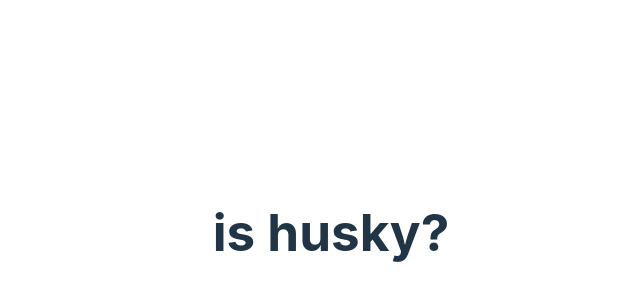
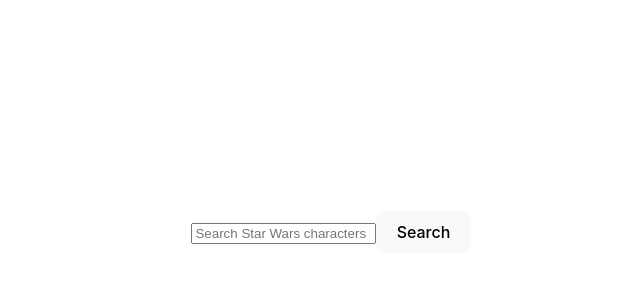
Before and after one commit to Nik-portfolio/ReactStudy, a React (Vite) app in the folder rs-react-app/: page / in a window 1280 px wide. Shown: the part 168-468 px from the top of the page, without its empty margins (309-949 px from the left). Built offline with nearby package versions, Linux system fonts and the light colour scheme.

Commit message:
add main components

```diff
--- a/rs-react-app/src/App.tsx
+++ b/rs-react-app/src/App.tsx
@@ -1,16 +1,18 @@
-import { useState } from 'react';
-import reactLogo from './assets/react.svg';
-import viteLogo from '/vite.svg';
+import { Component } from 'react';
 import './App.css';
+import ErrorBoundary from './components/ErrorBoundary';
+import SearchSection from './components/SearcSection';
 
-function App() {
-  const [count, setCount] = useState(0);
-
-  return (
-    <>
-      <h1>is husky?</h1>
-    </>
-  );
+class App extends Component {
+  render() {
+    return (
+      <>
+        <ErrorBoundary>
+          <SearchSection searchTerm="" onSearch={(e) => console.log(e)} />
+        </ErrorBoundary>
+      </>
+    );
+  }
 }
 
 export default App;
--- /dev/null
+++ b/rs-react-app/src/components/Button.tsx
@@ -0,0 +1,19 @@
+import { Component, ReactNode, MouseEventHandler } from 'react';
+
+interface ButtonProps {
+  children?: ReactNode;
+  handleClick?: MouseEventHandler<HTMLButtonElement>;
+  style?: object;
+}
+
+class Button extends Component<ButtonProps> {
+  render() {
+    return (
+      <button onClick={this.props.handleClick} style={this.props.style}>
+        {this.props.children}
+      </button>
+    );
+  }
+}
+
+export default Button;
--- /dev/null
+++ b/rs-react-app/src/components/ErrorBoundary.tsx
@@ -0,0 +1,29 @@
+import { Component, ErrorInfo, ReactNode } from 'react';
+
+interface ErrorBoundaryProps {
+  children?: ReactNode;
+}
+
+interface ErrorBoundaryState {
+  hasError: boolean;
+}
+
+class ErrorBoundary extends Component<ErrorBoundaryProps, ErrorBoundaryState> {
+  public state: ErrorBoundaryState = {
+    hasError: false,
+  };
+
+  componentDidCatch(error: Error, errorInfo: ErrorInfo): void {
+    console.error(error, errorInfo);
+    this.setState({ hasError: true });
+  }
+
+  render(): ReactNode {
+    if (this.state.hasError) {
+      return <h1>Something went wrong</h1>;
+    }
+    return this.props.children;
+  }
+}
+
+export default ErrorBoundary;
--- /dev/null
+++ b/rs-react-app/src/components/SearcSection.tsx
@@ -0,0 +1,38 @@
+import { Component } from 'react';
+import Button from './Button';
+
+interface SearchSectionProps {
+  searchTerm: string;
+  onSearch: (term: string) => void;
+}
+
+interface SearchSectionState {
+  inputValue: string;
+}
+class SearchSection extends Component<SearchSectionProps> {
+  // const [inputValue, setInputValue] = useState(searchTerm)
+  public state: SearchSectionState = {
+    inputValue: this.props.searchTerm,
+  };
+
+  handleSubmit = (e: React.FormEvent) => {
+    e.preventDefault();
+    this.props.onSearch(this.state.inputValue);
+  };
+
+  render() {
+    return (
+      <form onSubmit={this.handleSubmit} className="mb-8">
+        <input
+          type="text"
+          value={this.state.inputValue}
+          onChange={(e) => this.setState({ inputValue: e.target.value })}
+          placeholder="Search Star Wars characters"
+        />
+        <Button>Search</Button>
+      </form>
+    );
+  }
+}
+
+export default SearchSection;
```
Also changed, not shown: rs-react-app/src/components/Results.tsx (added, +31 -0 lines).
